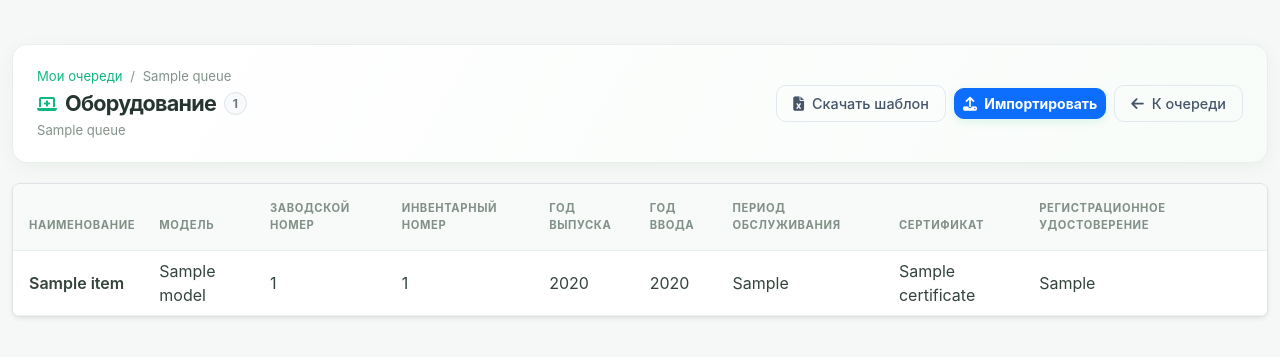
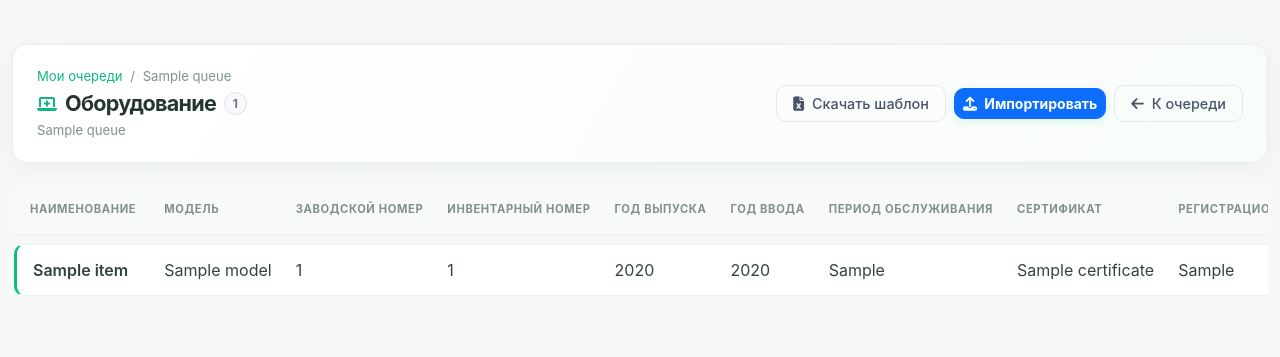
Before and after one commit to Mi-Gear/Pulse, a Python web app: template templates/queue_equipment.html in a window 1280 px wide. Shown: the part 64-421 px from the top of the page. Run offline with Jinja, Linux system fonts and the light colour scheme; the template is opened without the code that fills it: most values are stand-ins (such as "Sample title", 1, 10 or a date in 2020).

Commit message:
Style equipment rows as compact horizontal cards

```diff
--- a/templates/queue_equipment.html
+++ b/templates/queue_equipment.html
@@ -31,9 +31,67 @@
     </div>
 </div>
 
+<style>
+    .equipment-list {
+        overflow-x: auto;
+        padding: 2px 2px 8px;
+    }
+    .equipment-table {
+        min-width: 1380px;
+        border-collapse: separate;
+        border-spacing: 0 9px;
+        margin-top: -9px;
+    }
+    .equipment-table thead th {
+        padding: 10px 12px;
+        border: 0;
+        color: var(--bs-secondary-color, #74808b);
+        font-size: .72rem;
+        font-weight: 600;
+        letter-spacing: .025em;
+        white-space: nowrap;
+    }
+    .equipment-table tbody td {
+        padding: 13px 12px;
+        vertical-align: middle;
+        white-space: nowrap;
+        background: var(--bs-body-bg, #fff);
+        border-top: 1px solid var(--bs-border-color, #e8edf0);
+        border-bottom: 1px solid var(--bs-border-color, #e8edf0);
+        transition: background-color .15s ease, box-shadow .15s ease;
+    }
+    .equipment-table tbody td:first-child {
+        border-left: 3px solid var(--primary, #198754);
+        border-radius: 10px 0 0 10px;
+        font-weight: 600;
+    }
+    .equipment-table tbody td:last-child {
+        border-right: 1px solid var(--bs-border-color, #e8edf0);
+        border-radius: 0 10px 10px 0;
+    }
+    .equipment-table tbody tr:hover td {
+        background: var(--bs-tertiary-bg, #f8faf9);
+        box-shadow: 0 3px 10px rgba(15, 23, 42, .035);
+    }
+    .equipment-table .equipment-editor {
+        min-width: 105px;
+        max-width: 190px;
+    }
+    .equipment-table .equipment-edit-btn {
+        color: var(--bs-secondary-color, #74808b);
+        text-decoration: none;
+    }
+    .equipment-table .equipment-edit-btn:hover {
+        color: var(--primary, #198754);
+    }
+    @media (max-width: 767.98px) {
+        .equipment-table tbody td { padding: 11px 10px; }
+    }
+</style>
+
 {% if equipment %}
-    <div class="table-responsive rounded-3 border shadow-sm" style="background: var(--bs-body-bg, #fff);">
-        <table class="table table-hover align-middle mb-0">
+    <div class="equipment-list">
+        <table class="table equipment-table align-middle mb-0">
             <thead class="table-light">
                 <tr>
                     <th class="px-3 py-3">Наименование</th>
```
